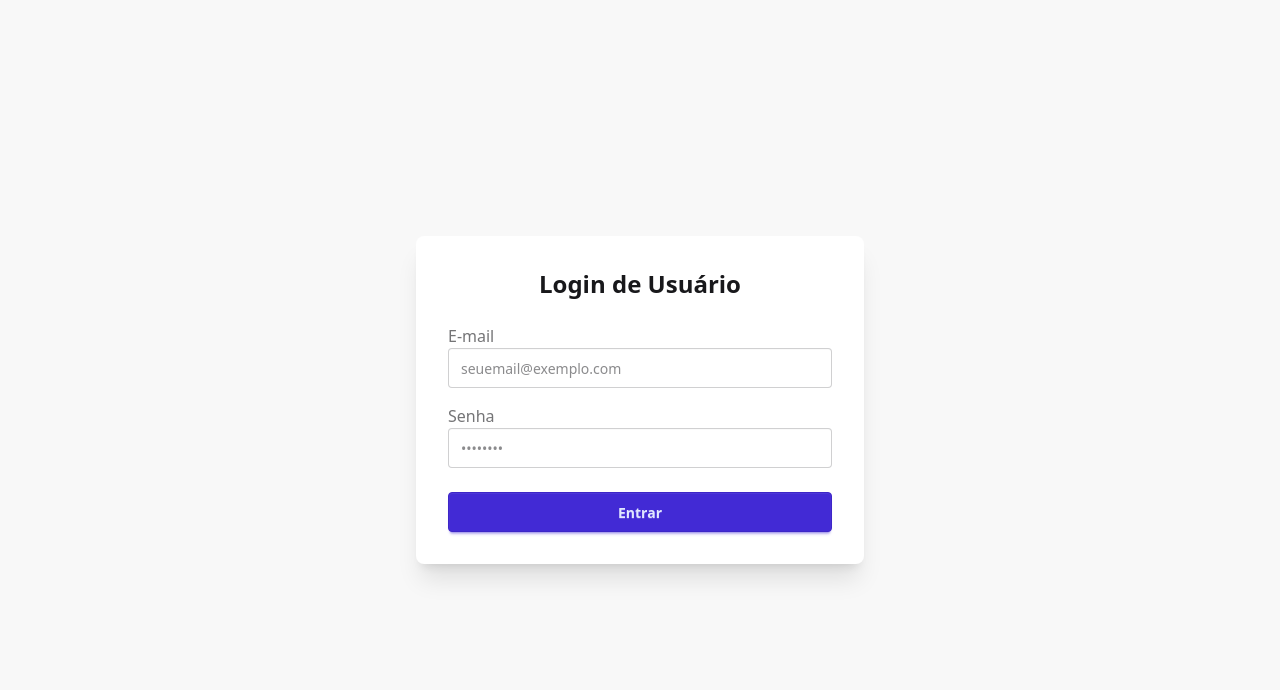
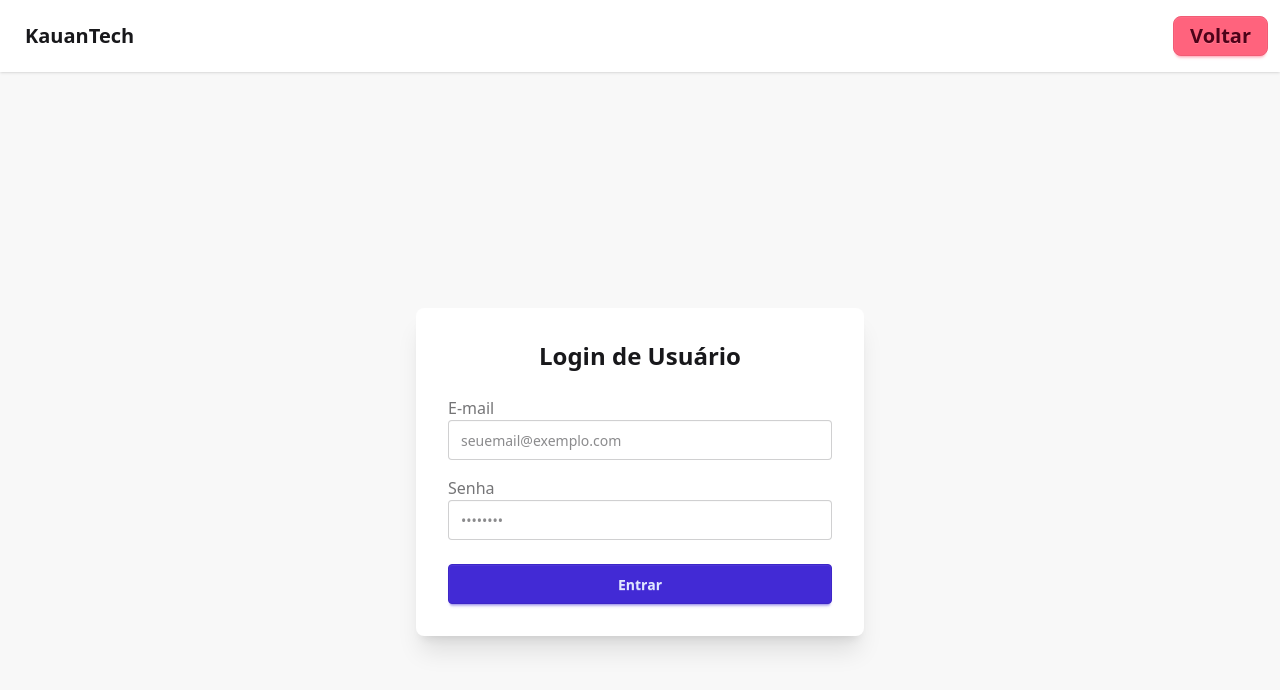
Before and after one commit to Dev-Souza/kauanTech_front, a React (Vite) app: page /login in a window 1280 px wide. Shown: the top 690 px of the page. Built offline with nearby package versions, Linux system fonts and the light colour scheme.

Commit message:
feat: add header pattern in login

```diff
--- a/src/components/users/LoginUserComponent.jsx
+++ b/src/components/users/LoginUserComponent.jsx
@@ -1,6 +1,7 @@
 import { Formik, Form, Field, ErrorMessage } from 'formik';
 import kauanTech from '../../services/kauanTech';
 import { useNavigate } from 'react-router-dom';
+import HeaderPatternComponent from '../headers/HeaderPatternComponent';
 
 export default function LoginUserComponent() {
     // Config navegação
@@ -24,6 +25,8 @@ export default function LoginUserComponent() {
     }
 
     return (
+        <>
+            <HeaderPatternComponent />
             <div className="flex justify-center items-center min-h-screen bg-base-200">
                 <div className="card w-full max-w-md shadow-xl bg-base-100 p-8">
                     <h2 className="text-2xl font-bold text-center mb-6">Login de Usuário</h2>
@@ -74,5 +77,6 @@ export default function LoginUserComponent() {
                     </Formik>
                 </div>
             </div>
+        </>
     );
 }
```
Lines whose indentation alone changed are shown as unchanged.
